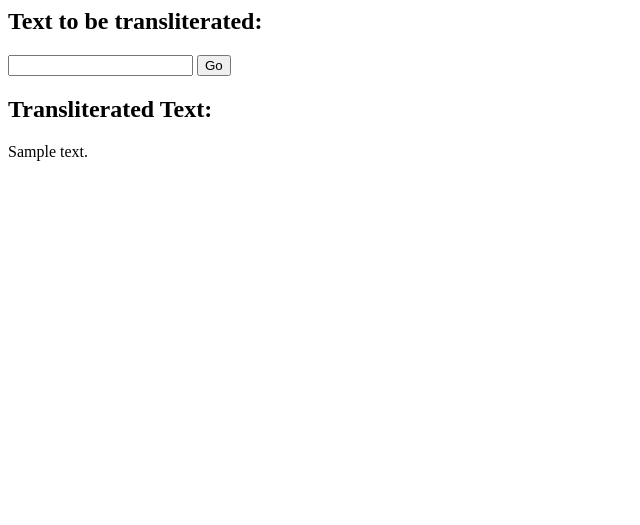
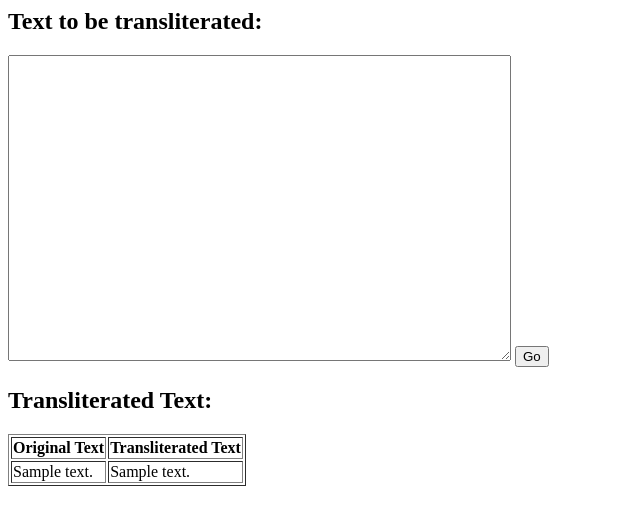
Before and after one commit to gsireesh/kannada-transliterate, a Flask app: template templates/index.html in a window 1280 px wide. Shown: the top 525 px of the page, without its empty margins (0-640 px from the left). Run offline with Flask 2, Linux system fonts and the light colour scheme; the template is opened without the code that fills it: values that come from a table or form of the project are taken from there, most other values are stand-ins (such as "Sample title", 1, 10 or a date in 2020).

Commit message:
form usability improvements

```diff
--- a/server.py
+++ b/server.py
@@ -1,6 +1,6 @@
 from flask import Flask, render_template, request
 from flask_wtf import FlaskForm
-from wtforms import StringField
+from wtforms import TextAreaField
 from wtforms.validators import DataRequired
 
 from transliterate import transliterate_kn_iast
@@ -8,7 +8,7 @@ from transliterate import transliterate_kn_iast
 
 class TransliterationForm(FlaskForm):
     name = "test"
-    text = StringField("text")
+    text = TextAreaField("text")
 
 
 app = Flask(__name__)
@@ -24,4 +24,4 @@ def submit():
         app.logger.info(f"Returning transliterated text: {transliterated_text}")
     else:
         transliterated_text = None
-    return render_template("index.html", form=form, transliterated_text=transliterated_text)
+    return render_template("index.html", form=form, transliterated_text=transliterated_text, existing_text=original_text)
--- a/templates/index.html
+++ b/templates/index.html
@@ -1,9 +1,22 @@
 <h2> Text to be transliterated: </h2>
 <form method="GET" action="/">
-	<input type="text", name="text">
+	{{ form.text(cols="60", rows="20") }}
     <input type="submit" value="Go">
 </form>
 {% if transliterated_text %}
 	<h2>Transliterated Text:</h2>
-	<p>{{ transliterated_text }}
+	<table border="1">
+		<tr>
+			<th>Original Text</th>
+			<th> Transliterated Text</th>
+		</tr>
+		<tr>
+			<td>
+				{{ existing_text }}
+			</td>
+			<td>
+				{{ transliterated_text }}
+			</td>
+		</tr>
+	</table>
 {% endif %}
```
